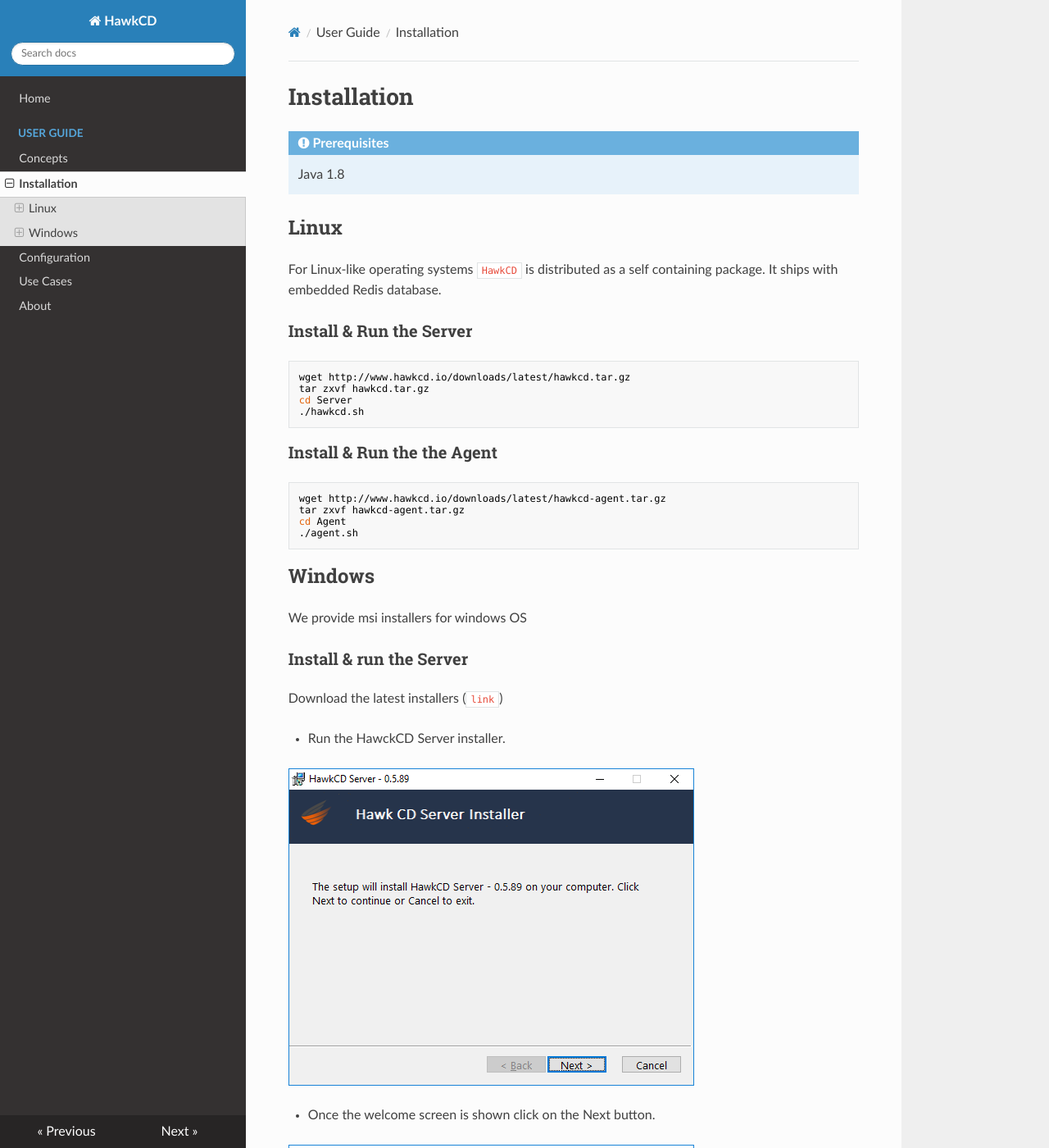
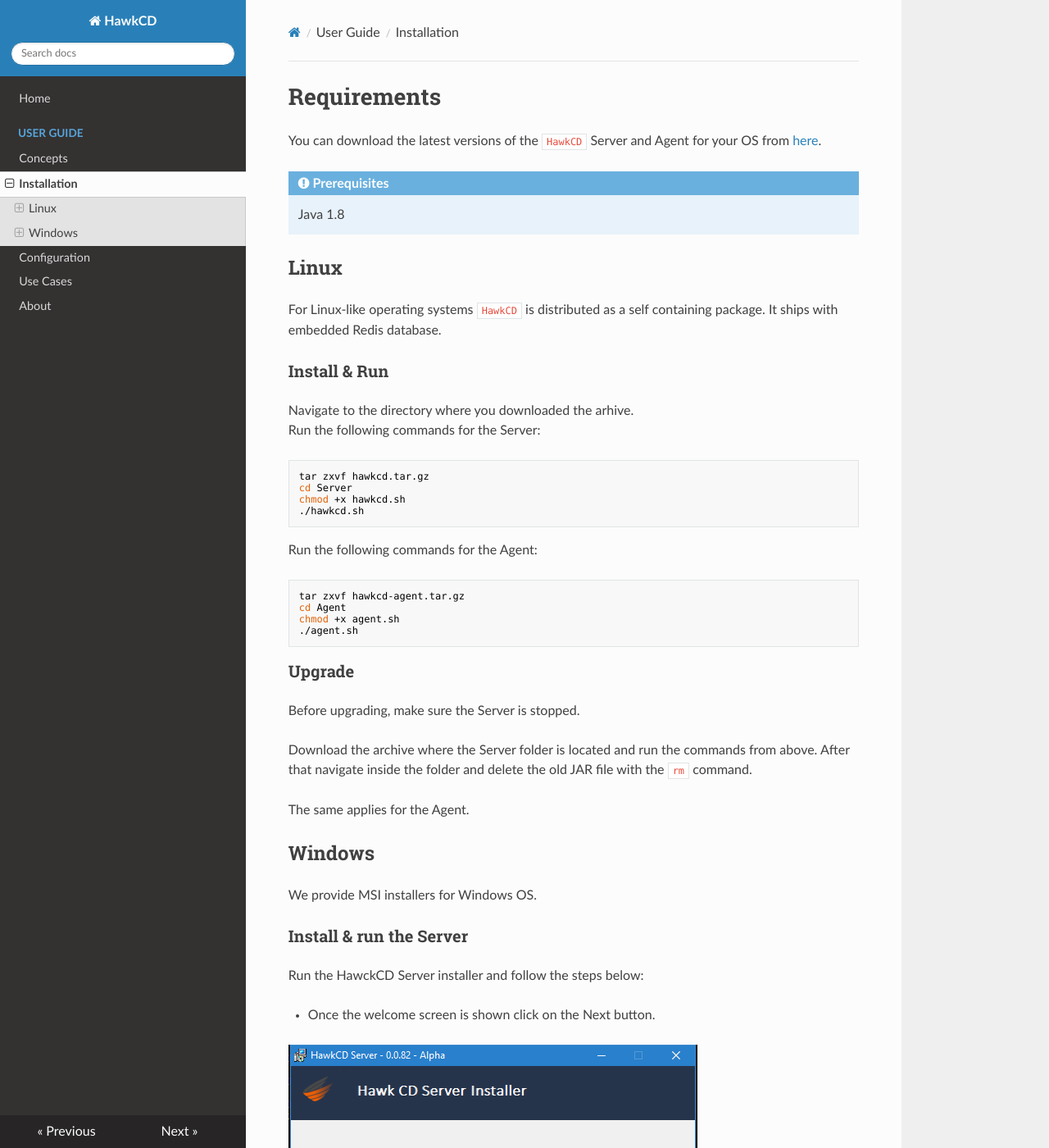
Before and after one commit to rndsolutions/docs.hawkcd.io, an MkDocs documentation site: the page built from docs/installation/index.md, in a window 1280 px wide and 1400 px high. Shown: the whole window at 82% size. Built offline with MkDocs 1.6.1, drawn with Linux system fonts in a browser that asks for light colours; nearby versions of some CDN libraries; old or Windows-style settings are respelled for this version of MkDocs; some of the changed text lies outside the part shown.

Commit message:
Updated the Installation section

````diff
--- a/docs/installation/index.md
+++ b/docs/installation/index.md
@@ -1,5 +1,7 @@
-Installation
+Requirements
 ===============
+
+You can download the latest versions of the `HawkCD` Server and Agent for your OS from [here](http://downloads.hawkcd.io/).
 
 <div class="admonition note">
 <p class="admonition-title">Prerequisites</p>
@@ -8,61 +10,109 @@ Installation
 </p>
 </div>
 
-
 Linux
 ------
+
 For Linux-like operating systems `HawkCD` is distributed as a self containing package. It ships with embedded Redis database.
 
-###Install & Run the Server
+### Install & Run
+
+Navigate to the directory where you downloaded the arhive.</br>
+Run the following commands for the Server:
 
 ```sh
-wget http://www.hawkcd.io/downloads/latest/hawkcd.tar.gz
 tar zxvf hawkcd.tar.gz
 cd Server
+chmod +x hawkcd.sh
 ./hawkcd.sh
 ```
 
-###Install & Run the the Agent
-
+Run the following commands for the Agent:
 ```sh
-wget http://www.hawkcd.io/downloads/latest/hawkcd-agent.tar.gz
 tar zxvf hawkcd-agent.tar.gz
 cd Agent
+chmod +x agent.sh
 ./agent.sh
 ```
+
+### Upgrade
+
+Before upgrading, make sure the Server is stopped.</br>
+</br>
+Download the archive where the Server folder is located and run the commands from above. After that navigate inside the folder and delete the old JAR file with the `rm` command.</br>
+</br>
+The same applies for the Agent.
 
 Windows
 --------
 
-We provide msi installers for windows OS
+We provide MSI installers for Windows OS.
 
-###Install & run the Server
+### Install & run the Server
 
-Download the latest installers (``link``)
+Run the HawckCD Server installer and follow the steps below:
 
-* Run the HawckCD Server installer.
+* Once the welcome screen is shown click on the Next button.
 
 ![Alt text](/img/win/Server_1.png)
 
-* Once the welcome screen is shown click on the Next button.
+* Either choose the default installation directory or a new install path.
 
 ![Alt text](/img/win/Server_2.png)
 
-* Either choose the default installation directory or a new install path.
+* Enter the server host name, default value is `localhost`.
 
 ![Alt text](/img/win/Server_3.png)
-
-* Enter the server host name, default value is ``localhost``
-
-![Alt text](/img/win/Server_4.png)
-
 
 <div class="admonition warning">
 <p class="admonition-title">WARNING</p>
 <p>
-The server installer ships Redis for windows. It installs Redis as windows service ``hawkcdredis``.  By default, the redis port is 6379. If the port is already in use the will let you choose another port.
+The server installer ships Redis for windows. It installs Redis as Windows service `hawkcdredis`.  By default, the Redis port is 6379. If the port is already in use the will let you choose another port.
 </p>
 </div>
 
+![Alt text](/img/win/Server_6.png)
 
-###Install & Run the the agent
+* The configuration is over, click Install.
+
+![Alt text](/img/win/Server_4.png)
+
+* Click Finish to complete the installation.
+
+![Alt text](/img/win/Server_5.png)
+
+### Install & Run the the Agent
+
+Run the HawckCD Agent installer and follow the steps below:
+
+* Once the welcome screen is shown click on the Next button.
+
+![Alt text](/img/win/Agent_1.png)
+
+* Either choose the default installation directory or a new install path.
+
+![Alt text](/img/win/Agent_2.png)
+
+* Enter the Server's host name and port number
+
+![Alt text](/img/win/Agent_3.png)
+
+<div class="admonition warning">
+<p class="admonition-title">WARNING</p>
+<p>
+If not set properly the Agent will not be able to connect to the Server.
+</p>
+</div>
+
+* The configuration is over, click Install.
+
+![Alt text](/img/win/Agent_4.png)
+
+* Click Finish to complete the installation.
+
+![Alt text](/img/win/Server_5.png)
+
+### Upgrade
+
+* Running a newer version of the Server/Agent installer will skip the configuration steps and send you straight to the window with the Install button.
+* After that click Finish and your product will be upgraded.
````
Also changed, not shown: docs/img/win/Agent_1.png, docs/img/win/Agent_2.png, docs/img/win/Agent_3.png, docs/img/win/Agent_4.png, docs/img/win/Agent_5.png (added), docs/img/win/Server_1.png, docs/img/win/Server_2.png, docs/img/win/Server_3.png, docs/img/win/Server_4.png, docs/img/win/Server_5.png, docs/img/win/Server_6.png (added).
